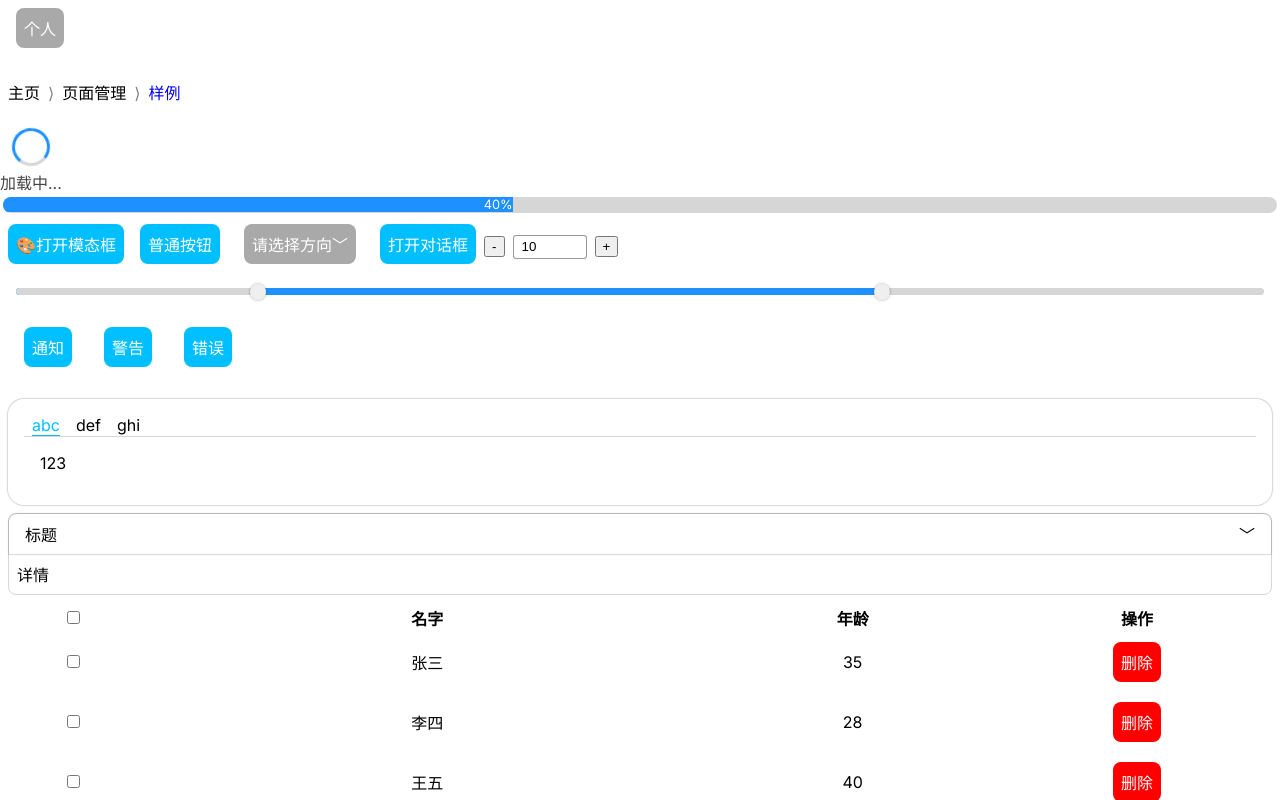
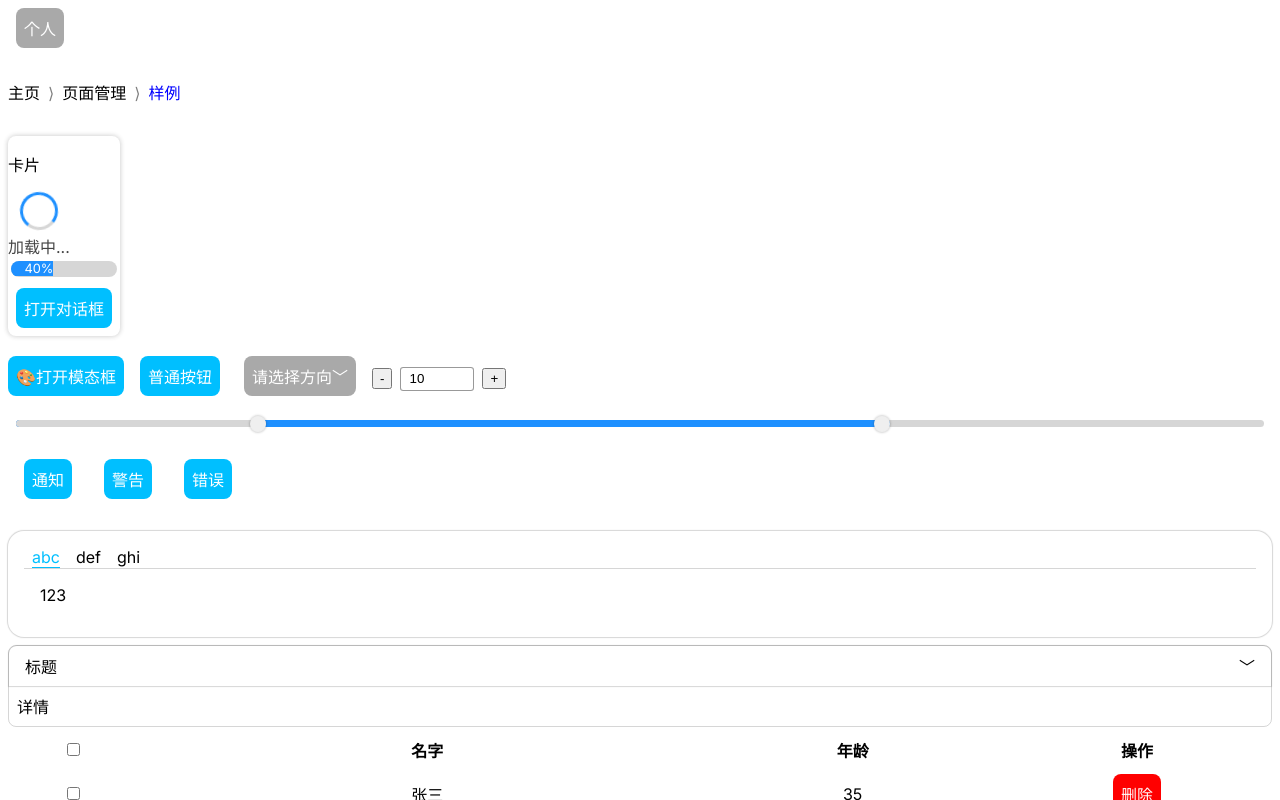
Before and after one commit to zaoying/uikit, a Next.js app: page / in a window 1280 px wide. Built offline with nearby package versions, Linux system fonts and the light colour scheme.

Commit message:
新增Card组件

```diff
--- a/app/components/card.tsx
+++ b/app/components/card.tsx
@@ -0,0 +1,29 @@
+import { FC, ReactNode } from 'react';
+
+export type CardProps = {
+    children: ReactNode
+}
+
+export const CardHeader: FC<CardProps> = (props) => {
+    return <div className="header">
+        {props.children}
+    </div>
+}
+
+export const CardBody: FC<CardProps> = (props) => {
+    return <div className="body">
+        {props.children}
+    </div>
+}
+
+export const CardFooter: FC<CardProps> = (props) => {
+    return <div className="footer">
+        {props.children}
+    </div>
+}
+
+export const Card: FC<CardProps> = (props) => {
+    return <div className="card">
+        {props.children}
+    </div>
+}
--- a/app/globals.css
+++ b/app/globals.css
@@ -852,3 +852,24 @@ textarea:focus {
 .stepper > .body > .active.content {
     display: block;
 }
+
+.card {
+    display: inline-block;
+    margin: .5rem;
+    cursor: pointer;
+    border-radius: .5rem;
+    box-shadow: 0 0 4px 1px #33333333;
+    overflow: hidden;
+}
+
+.card > .header {
+    padding-bottom: .5rem 0;
+}
+
+.card > .body {
+    padding: 0;
+}
+
+.card > .footer {
+    padding-top: .5rem 0;
+}
--- a/app/page.tsx
+++ b/app/page.tsx
@@ -5,6 +5,7 @@ import { According } from "./components/according";
 import { Button } from "./components/basic/button";
 import { Link } from "./components/basic/link";
 import { Breadcrumb } from "./components/breadcrumb";
+import { Card, CardBody, CardFooter, CardHeader } from "./components/card";
 import { Dialog } from "./components/dialog";
 import { Dropdown } from "./components/dropdown";
 import { CheckBox } from "./components/form/checkbox";
@@ -110,8 +111,19 @@ export default function Home() {
                 <>页面管理</>
                 <Link onClick={() => alert("test")}>样例</Link>
             </Breadcrumb>
-            <Loader>加载中...</Loader>
-            <Progress percentage={40}></Progress>
+            <Card>
+                <CardHeader>
+                    <p title="title">卡片</p></CardHeader>
+                <CardBody>
+                    <Loader>加载中...</Loader>
+                    <Progress percentage={40}></Progress>
+                </CardBody>
+                <CardFooter>
+                    <Dialog title="对话框" content={<p>点击按钮关闭</p>}>
+                        <Button>打开对话框</Button>
+                    </Dialog>
+                </CardFooter>
+            </Card>
             <div>
                 <Modal width={360} title="修改用户资料">{
                     ({ctl, ctx}) => {
@@ -142,9 +154,6 @@ export default function Home() {
                         </Dropdown>
                     </>
                 }</WithState>
-                <Dialog title="对话框" content={<p>点击按钮关闭</p>}>
-                    <Button>打开对话框</Button>
-                </Dialog>
                 <Spinner name="money" min={0} max={100} value={10}></Spinner>
             </div>
             <Slider name="percentage" min={0} max={100}>{
```
